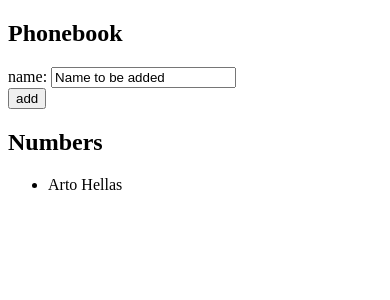
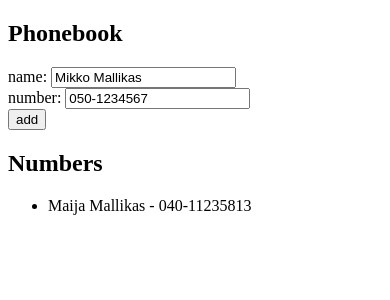
Before and after one commit to markoseppanen/fsOpen, a React (Create React App) app in the folder part2/phonebook/: page / in a window 390 px wide. Shown: the top 300 px of the page. Built offline with nearby package versions, Linux system fonts and the light colour scheme.

Commit message:
phonebook: step3

```diff
--- a/part2/phonebook/src/App.js
+++ b/part2/phonebook/src/App.js
@@ -1,8 +1,11 @@
 import React, { useState } from "react";
 
 const App = () => {
-  const [persons, setPersons] = useState([{ id: 1, name: "Arto Hellas" }]);
-  const [newName, setNewName] = useState("Name to be added");
+  const [persons, setPersons] = useState([
+    { id: 1, name: "Maija Mallikas", number: "040-11235813" },
+  ]);
+  const [newName, setNewName] = useState("Mikko Mallikas");
+  const [newNumber, setNewNumber] = useState("050-1234567");
 
   const addPerson = (event) => {
     event.preventDefault();
@@ -10,13 +13,24 @@ const App = () => {
     if (persons.some((person) => person.name === newName)) {
       window.alert(`${newName} is already added to phonebook`);
     } else {
-      setPersons(persons.concat({ name: newName, id: persons.length + 1 }));
+      setPersons(
+        persons.concat({
+          id: persons.length + 1,
+          name: newName,
+          number: newNumber,
+        })
+      );
       setNewName("");
+      setNewNumber("");
     }
   };
 
   const handleNameChange = (event) => {
     setNewName(event.target.value);
+  };
+
+  const handleNumberChange = (event) => {
+    setNewNumber(event.target.value);
   };
 
   return (
@@ -27,13 +41,24 @@ const App = () => {
           name: <input value={newName} onChange={handleNameChange} />
         </div>
         <div>
+          number:{" "}
+          <input
+            value={newNumber}
+            onChange={handleNumberChange}
+            type="tel"
+            pattern="[0-9\-]+"
+          />
+        </div>
+        <div>
           <button type="submit">add</button>
         </div>
       </form>
       <h2>Numbers</h2>
       <ul>
         {persons.map((person) => (
-          <li key={person.id}>{person.name}</li>
+          <li key={person.id}>
+            {person.name} - {person.number}
+          </li>
         ))}
       </ul>
     </div>
```
